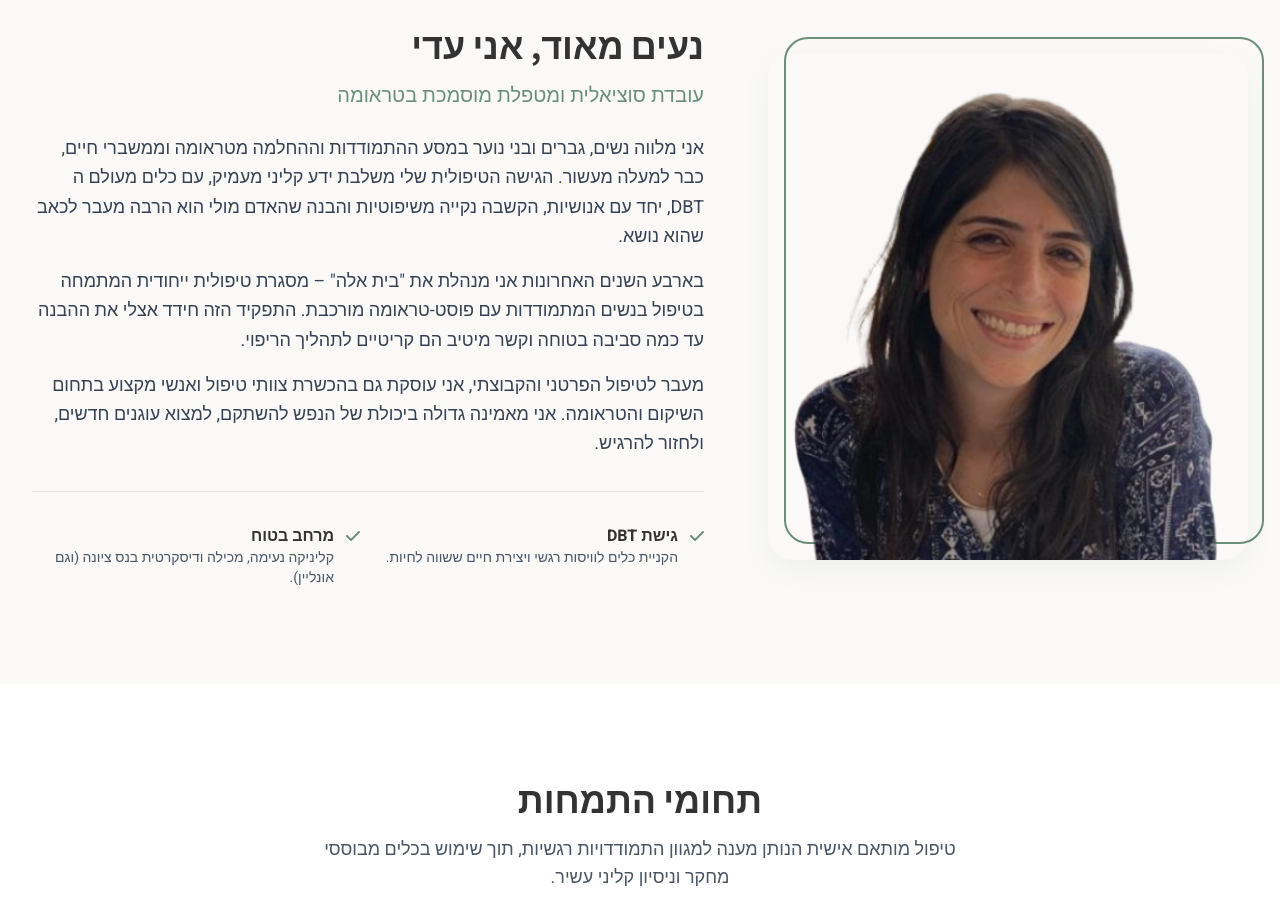
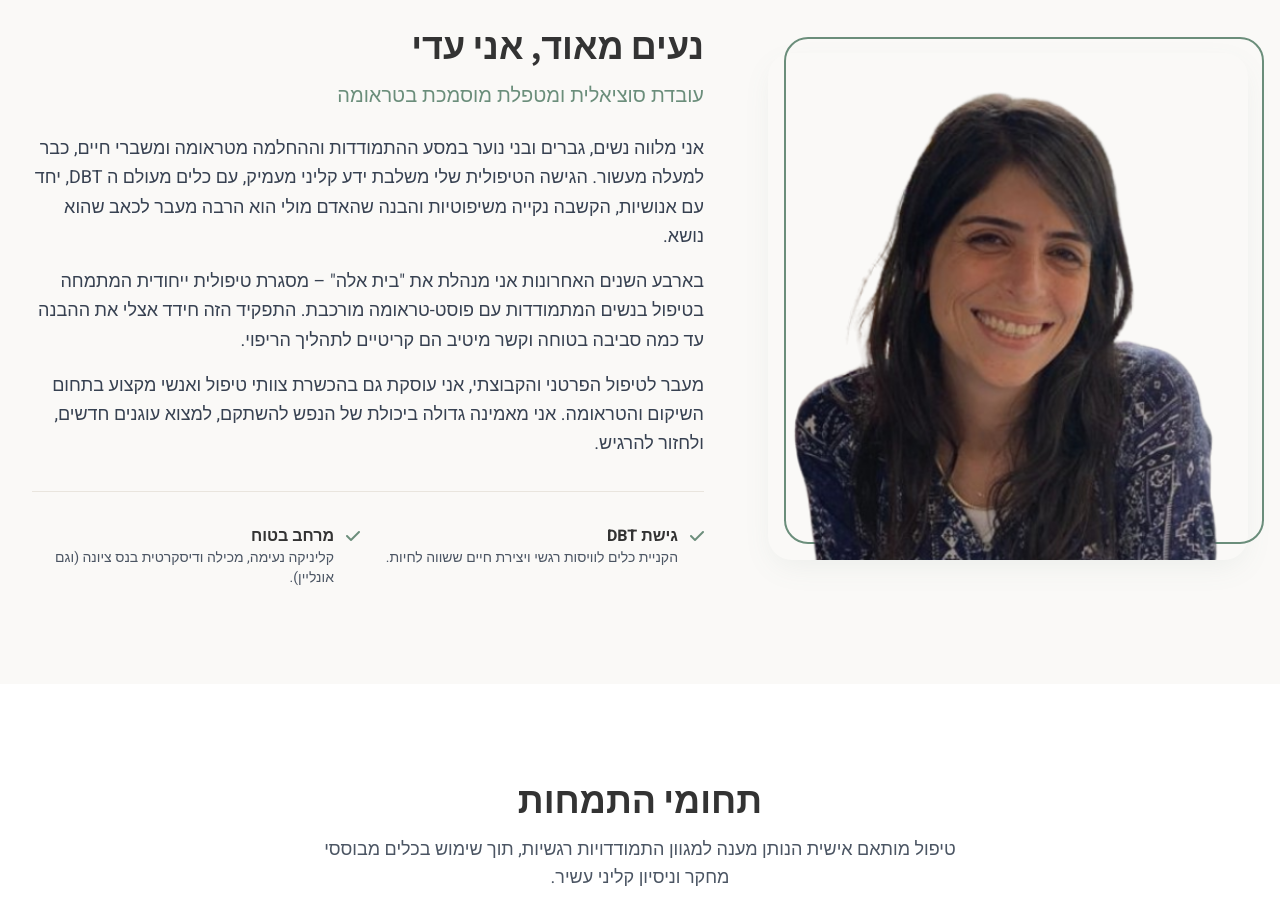
Before and after one commit to tommyvdg2402-svg/Adirahimi, a plain HTML site: page index.html in a window 1280 px wide. Shown: the part 2020-2944 px from the top of the page. Drawn offline with nearby package versions, Linux system fonts and the light colour scheme.

Commit message:
Fix formatting issue in index.html content

```diff
--- a/index.html
+++ b/index.html
@@ -335,7 +335,7 @@
 
                         <div class="space-y-4 text-gray-700 text-lg leading-relaxed">
                             <p>
-                                אני מלווה נשים, גברים ובני נוער במסע ההתמודדות וההחלמה מטראומה וממשברי חיים, כבר למעלה מעשור. הגישה הטיפולית שלי משלבת ידע קליני מעמיק, עם כלים מעולם ה DBT, יחד עם אנושיות, הקשבה נקייה משיפוטיות והבנה שהאדם מולי הוא הרבה מעבר לכאב שהוא נושא.
+                                אני מלווה נשים, גברים ובני נוער במסע ההתמודדות וההחלמה מטראומה ומשברי חיים, כבר למעלה מעשור. הגישה הטיפולית שלי משלבת ידע קליני מעמיק, עם כלים מעולם ה DBT, יחד עם אנושיות, הקשבה נקייה משיפוטיות והבנה שהאדם מולי הוא הרבה מעבר לכאב שהוא נושא.
                             </p>
                             <p>
                                 בארבע השנים האחרונות אני מנהלת את "בית אלה" – מסגרת טיפולית ייחודית המתמחה בטיפול בנשים המתמודדות עם פוסט-טראומה מורכבת. התפקיד הזה חידד אצלי את ההבנה עד כמה סביבה בטוחה וקשר מיטיב הם קריטיים לתהליך הריפוי.
```
